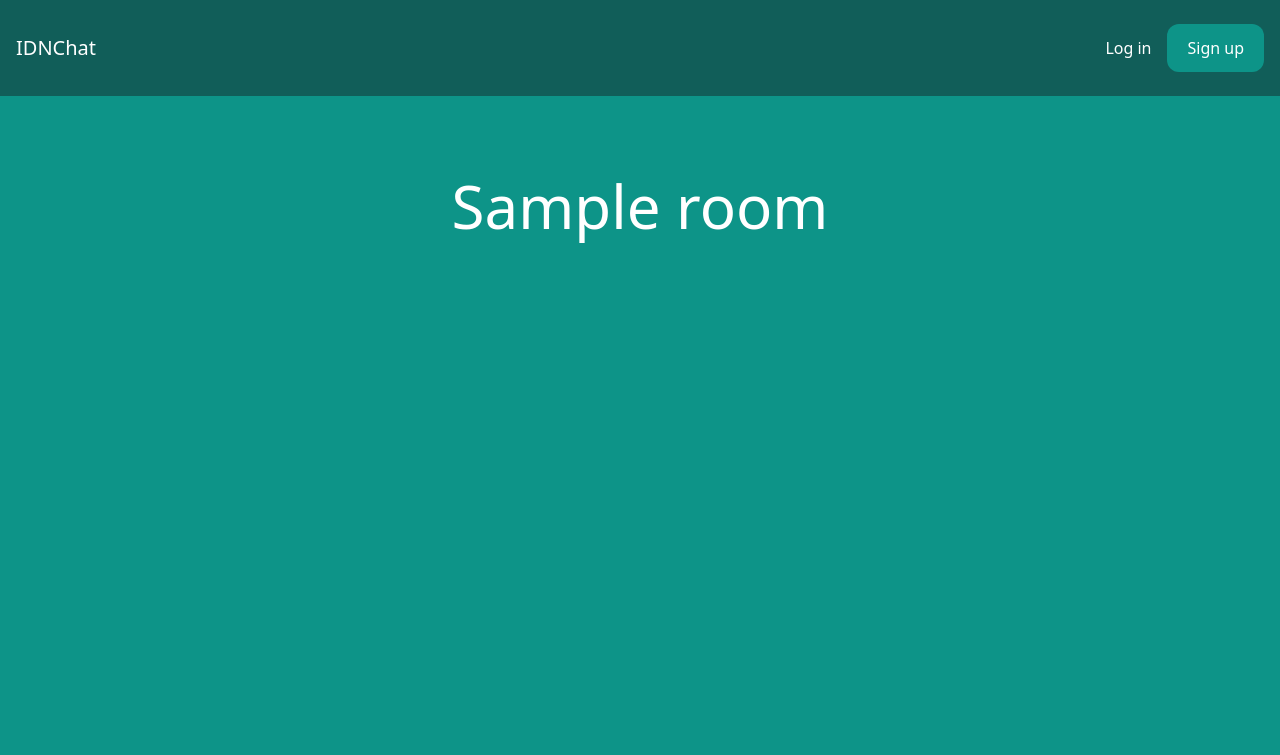
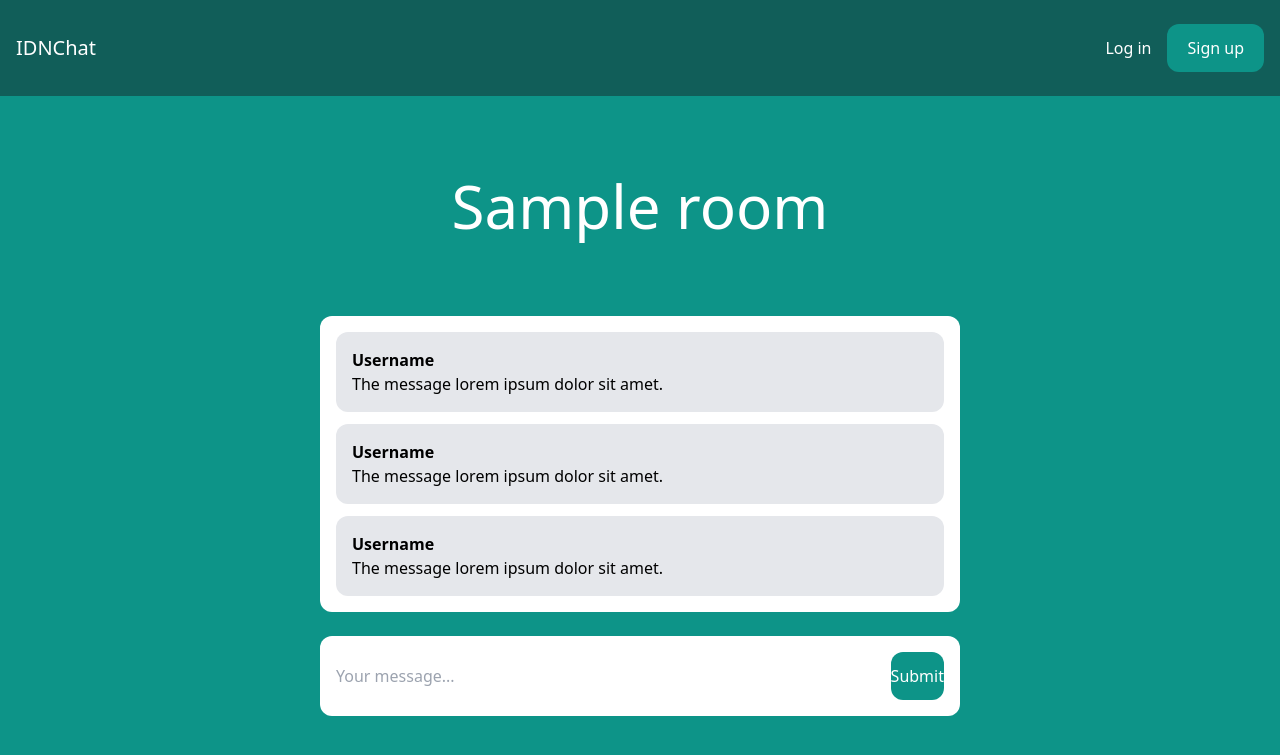
Before and after one commit to IvanDamNation/E6_simple_chat, a Django app: template room/templates/room/room.html in a window 1280 px wide. Shown: the top 755 px of the page. Run offline with Django 4.2, Linux system fonts and the light colour scheme; the template is opened without the code that fills it: most values are stand-ins (such as "Sample title", 1, 10 or a date in 2020); parts of the project's set-up code (start-up, migrations or seed data) failed here and were passed over; some libraries are stand-ins or nearby versions.

Commit message:
Made room design (ipsum content)

```diff
--- a/room/templates/room/room.html
+++ b/room/templates/room/room.html
@@ -7,4 +7,29 @@
     <h1 class="text-3xl lg:text-6xl text-white">{{ room.name }}</h1>
 </div>
 
+<div class="lg:w-2/4 mx-4 lg:mx-auto p-4 bg-white rounded-xl">
+    <div class="chat-messages space-y-3" id="chat-messages">
+        <div class="p-4 bg-gray-200 rounded-xl">
+            <p class="font-semibold">Username</p>
+            <p>The message lorem ipsum dolor sit amet.</p>
+        </div>
+        <div class="p-4 bg-gray-200 rounded-xl">
+            <p class="font-semibold">Username</p>
+            <p>The message lorem ipsum dolor sit amet.</p>
+        </div>
+        <div class="p-4 bg-gray-200 rounded-xl">
+            <p class="font-semibold">Username</p>
+            <p>The message lorem ipsum dolor sit amet.</p>
+        </div>
+    </div>
+</div>
+<div class="lg:w-2/4 mt-6 mx-4 lg:mx-auto p-4 bg-white rounded-xl">
+    <form method="post" action="." class="flex">
+        <input type="text" name="content" class="flex-1 mr-3" placeholder="Your message..." id="chat-message-input">
+        <button
+                class="pk-5 py-3 rounded-xl text-white bg-teal-600 hover:bg-teal-700"
+                id="chat-message-submit"
+        >Submit</button>
+    </form>
+</div>
 {% endblock %}
```
